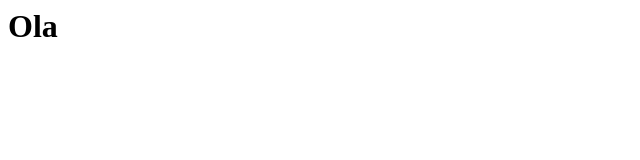
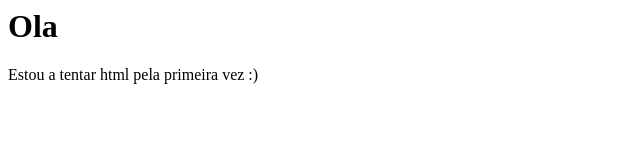
Before and after one commit to miguelrcborges/miguelrcborges.github.io-old-, a plain HTML site: page index.html in a window 1280 px wide. Shown: the whole page, without its empty margins (0-640 px from the left). Drawn offline with Linux system fonts and the light colour scheme.

Commit message:
Paragraph

```diff
--- a/index.html
+++ b/index.html
@@ -1,5 +1,6 @@
 <html>
 <body>
   <h1>Ola</h1>
+  <p>Estou a tentar html pela primeira vez :)</p>
 </body>
 </html>
```
